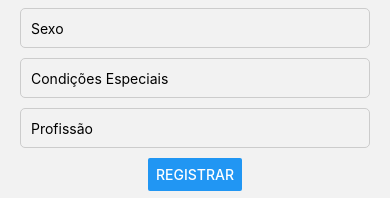
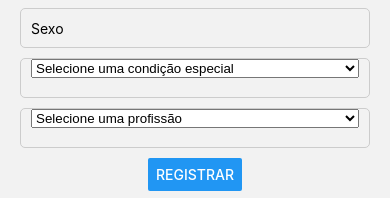
Before and after one commit to maurosergio2112/vacinebemapp, a React Native app: screen /RegistroUsuarioScreen in a window 390 px wide. Shown: the part 429-627 px from the top of the page. Built offline with nearby package versions, Linux system fonts and the light colour scheme.

Commit message:
Menu select - RegistroUsuarioScreen

```diff
--- a/package.json
+++ b/package.json
@@ -10,6 +10,7 @@
   },
   "dependencies": {
     "@react-native-async-storage/async-storage": "^1.23.1",
+    "@react-native-picker/picker": "^2.7.5",
     "@react-navigation/material-top-tabs": "^6.6.13",
     "@react-navigation/native": "^6.1.17",
     "@react-navigation/stack": "^6.3.29",
--- a/screens/RegistroUsuarioScreen.js
+++ b/screens/RegistroUsuarioScreen.js
@@ -1,6 +1,7 @@
 import React, { useState } from 'react';
 import { View, Text, TextInput, Button, StyleSheet } from 'react-native';
 import AsyncStorage from '@react-native-async-storage/async-storage';
+import { Picker } from '@react-native-picker/picker';
 import { TextInputMask } from 'react-native-masked-text';
 
 const RegistroUsuarioScreen = ({ navigation }) => {
@@ -79,18 +80,28 @@ const RegistroUsuarioScreen = ({ navigation }) => {
         value={sexo}
         onChangeText={setSexo}
       />
-      <TextInput
-        style={styles.input}
-        placeholder="Condições Especiais"
-        value={condicoesEspeciais}
-        onChangeText={setCondicoesEspeciais}
-      />
-      <TextInput
-        style={styles.input}
-        placeholder="Profissão"
-        value={profissao}
-        onChangeText={setProfissao}
-      />
+      <View style={styles.input}>
+        <Picker
+          selectedValue={condicoesEspeciais}
+          onValueChange={(itemValue) => setCondicoesEspeciais(itemValue)}>
+          <Picker.Item label="Selecione uma condição especial" value="" />
+          <Picker.Item label="Doenças Crônicas" value="Doenças Crônicas" />
+          <Picker.Item label="Imunossupressão" value="Imunossupressão" />
+          <Picker.Item label="Doenças Neurológicas" value="Doenças Neurológicas" />
+          <Picker.Item label="Nenhuma" value="Nenhuma" />
+        </Picker>
+      </View>
+      <View style={styles.input}>
+        <Picker
+          selectedValue={profissao}
+          onValueChange={(itemValue) => setProfissao(itemValue)}>
+          <Picker.Item label="Selecione uma profissão" value="" />
+          <Picker.Item label="Profissionais de Saúde" value="Profissionais de Saúde" />
+          <Picker.Item label="Profissionais do Setor de Alimentos" value="Profissionais do Setor de Alimentos" />
+          <Picker.Item label="Profissionais de Limpeza" value="Profissionais de Limpeza" />
+          <Picker.Item label="Outra" value="Outra" />
+        </Picker>
+      </View>
       <Button title="Registrar" onPress={handleRegistro} />
     </View>
   );
```
Also changed, not shown: 1 other file (tests, documents, lock files or other folders).
